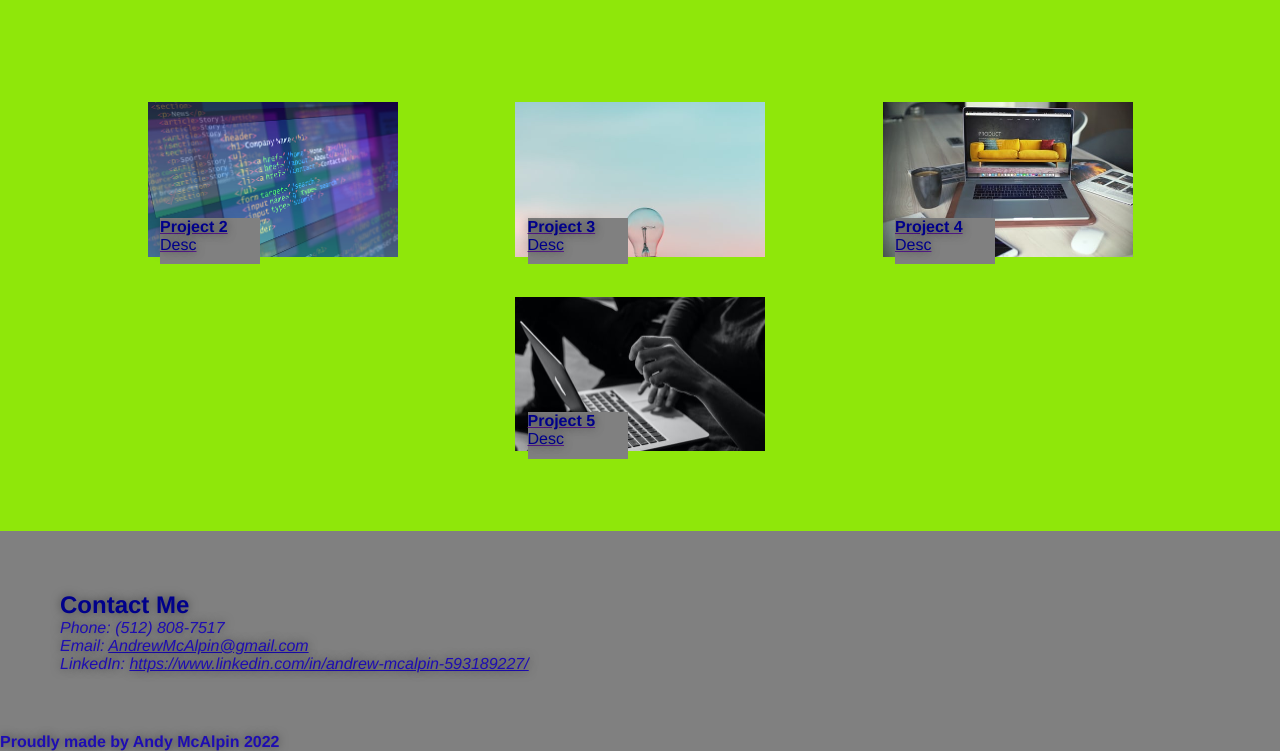
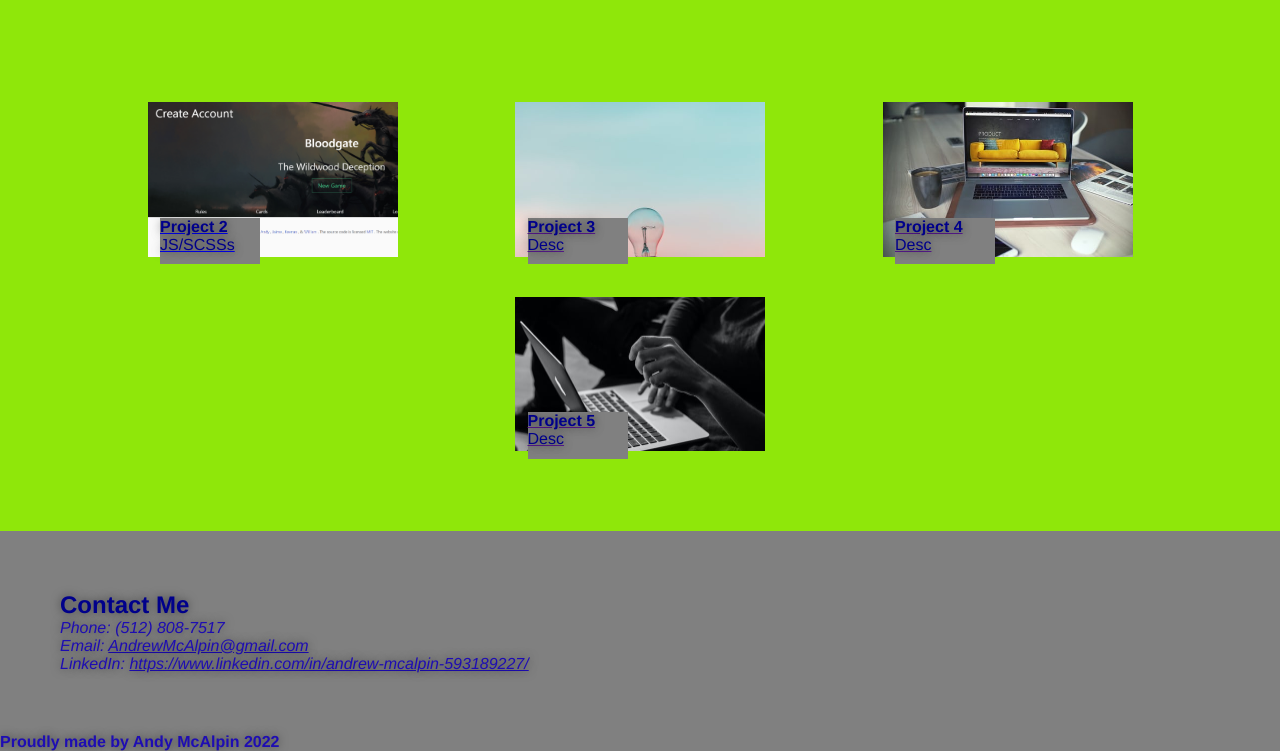
Before and after one commit to AndyMcAlpin/AndyMcA-Portfolio, a plain HTML site: page index.html in a window 1280 px wide. Shown: the part 964-1715 px from the top of the page. Drawn offline with Linux system fonts and the light colour scheme.

Commit message:
added group project

```diff
--- a/assets/css/style.css
+++ b/assets/css/style.css
@@ -161,7 +161,7 @@ section {
 }
 
 .two {
-  background-image: url('../Images/stock-photo-1.jpg');
+  background-image: url('../Images/andymcalpin.github.io_Bloodgate_.png');
   width: 250px;
   height: 154.5px;
   background-size: cover;
--- a/index.html
+++ b/index.html
@@ -58,11 +58,11 @@
             </a>
           </div>
           <div class="project">
-            <a href="">
+            <a href="https://andymcalpin.github.io/Bloodgate/">
             <div class="two">
                 <div class="text-block">
                 <h4>Project 2</h4>
-                <p>Desc</p>
+                <p>JS/SCSSs</p>
                 </div>
             </div>
             </a>
```
Also changed, not shown: assets/Images/andymcalpin.github.io_Bloodgate_.png (added), assets/Images/ogre_by_88grzes.jpg (added).
